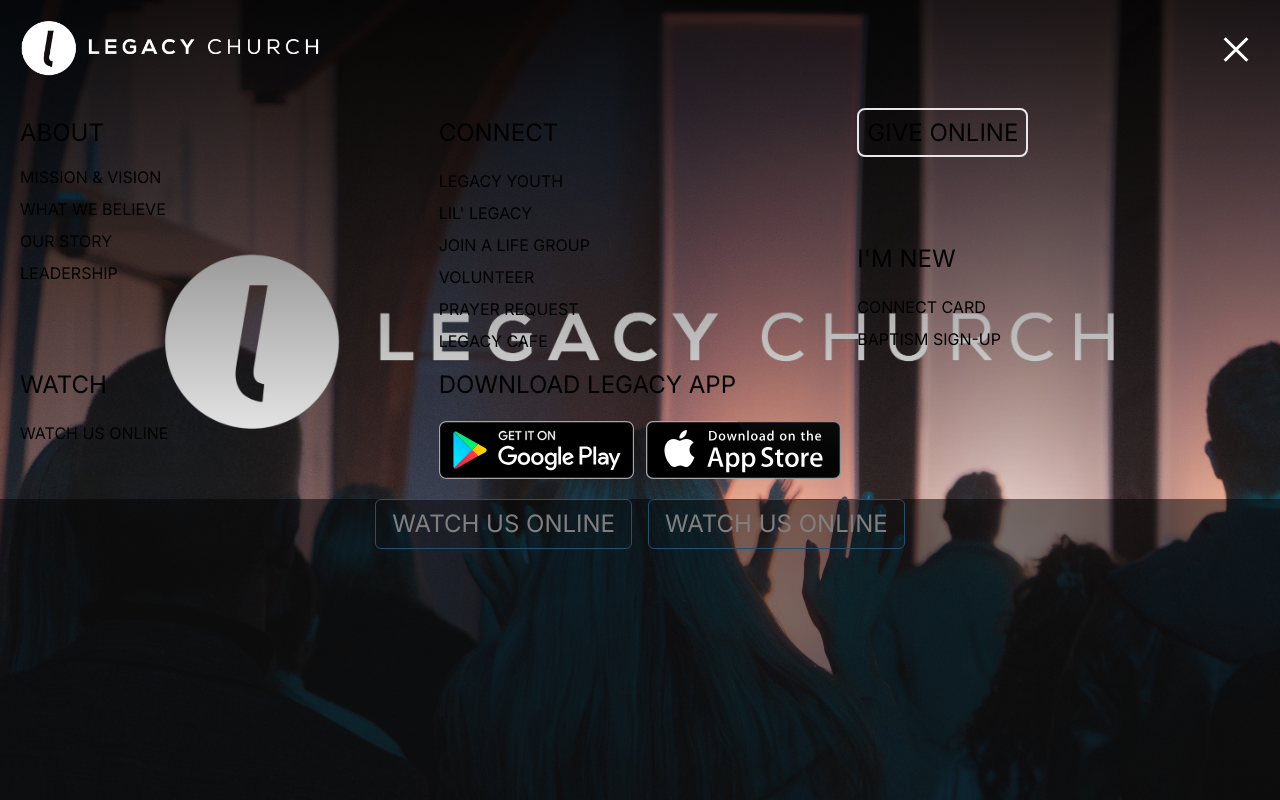
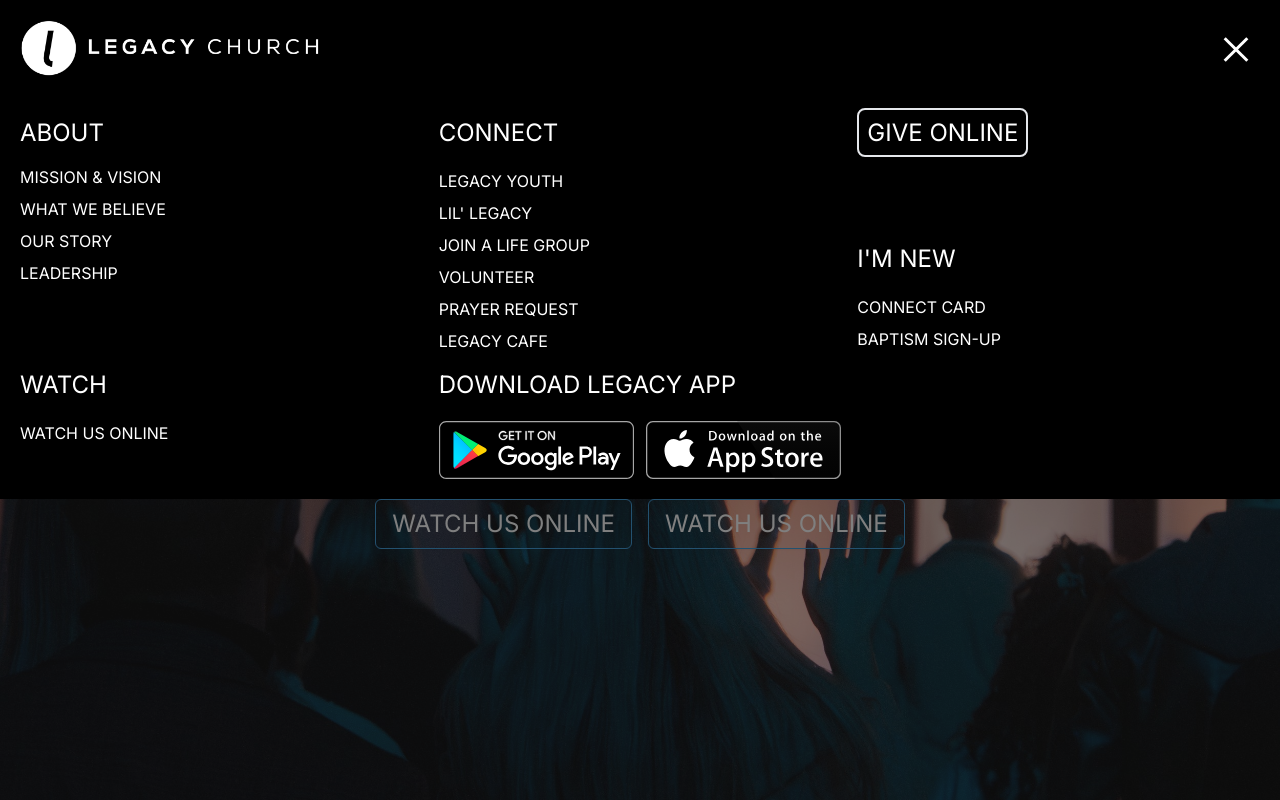
Before and after one commit to yevgen-sydoruk/legacy-church-official, a Next.js app: page / in a window 1280 px wide. Both pictures are taken after a click on the button 1236 px from the left and 48 px from the top of the page. Shown: the top 800 px of the page. Built offline with nearby package versions, Linux system fonts and the light colour scheme.

Commit message:
Adding transition and spacing to Nav

```diff
--- a/src/components/Header/Dropdown.jsx
+++ b/src/components/Header/Dropdown.jsx
@@ -32,9 +32,7 @@
       onMouseLeave={() => toggleOpen(false)}
       className="relative w-fit h-fit"
     >
-      <p className="relative flex  items-center gap-1 text-white hover:text-[#3498db]">
-        {children}
-      </p>
+      <p className="relative flex  items-center gap-1 hover:text-[#3498db]">{children}</p>
       <AnimatePresence>
         {showFlyout && (
           <motion.div
--- a/src/components/Header/Header.jsx
+++ b/src/components/Header/Header.jsx
@@ -9,7 +9,19 @@
 import Dropdown from "./Dropdown";
 import { aboutLinks, connectLinks, ImNewLinks } from "./lists";
 
-const transition = { duration: 1, ease: [0.76, 0, 0.24, 1] };
+// const transition = { duration: 1, ease: [0.76, 0, 0.24, 1] };
+
+document.addEventListener("scroll", () => {
+  const header = document.querySelector("header");
+
+  setTimeout(() => {
+    header.firstElementChild.classList.toggle("p-5", window.scrollY <= 910);
+    header.firstElementChild.classList.toggle("p-1", window.scrollY > 910);
+    header.classList.toggle("bg-[#3498db]", window.scrollY > 910);
+    header.classList.toggle("bg-hero-gradient", window.scrollY <= 910);
+    // header.classList.toggle("bg-transparent", window.scrollY <= 910);
+  }, 100);
+});
 
 export const opacity = {
   initial: {
@@ -32,11 +44,11 @@
 
   open: {
     height: "100vh",
-    transition
+    transition: { duration: 1, ease: [0.76, 0, 0.24, 1] }
   },
   closed: {
     height: 0,
-    transition
+    transition: { duration: 1, ease: [0.76, 0, 0.24, 1] }
   }
 };
 
@@ -44,11 +56,14 @@
   const [isActive, setIsActive] = useState(false);
 
   return (
-    // bg-zinc-400
-    <header className="fixed w-full bg-hero-gradient content-center box-border z-50">
-      <div className="container relative flex mx-auto justify-between items-center p-5 ">
+    <header
+      className={`fixed w-full content-center box-border z-50 transition-all duration-500 ${
+        isActive ? "bg-black " : "bg-hero-gradient"
+      } `}
+    >
+      <div className="container relative flex mx-auto justify-between items-center p-5">
         <Logo address="/" />
-        <nav className="flex gap-4 text-white">
+        <nav className={"flex gap-4 text-white"}>
           <motion.ul
             variants={opacity}
             animate={!isActive ? "open" : "closed"}
--- a/src/components/Header/secondaryNav/Nav.jsx
+++ b/src/components/Header/secondaryNav/Nav.jsx
@@ -30,7 +30,7 @@
       initial="initial"
       animate="enter"
       exit="exit"
-      className="overflow-hidden h-full"
+      className="overflow-hidden h-full bg-black text-white"
     >
       <div className="container mx-auto p-5 h-full">
         {/* <nav className="grid grid-rows-2 w-full gap-4 uppercase text-base lg:justify-normal justify-between"> */}
```
